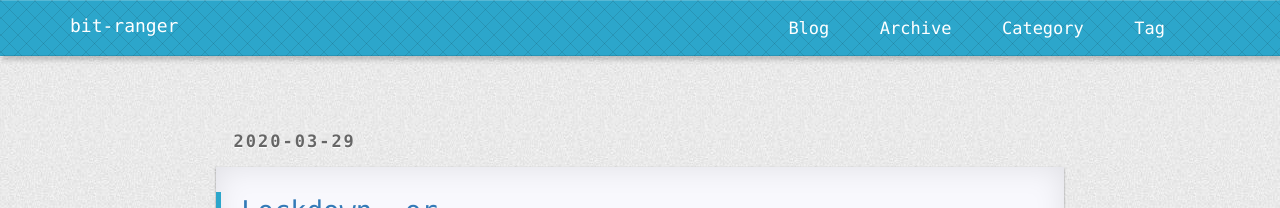
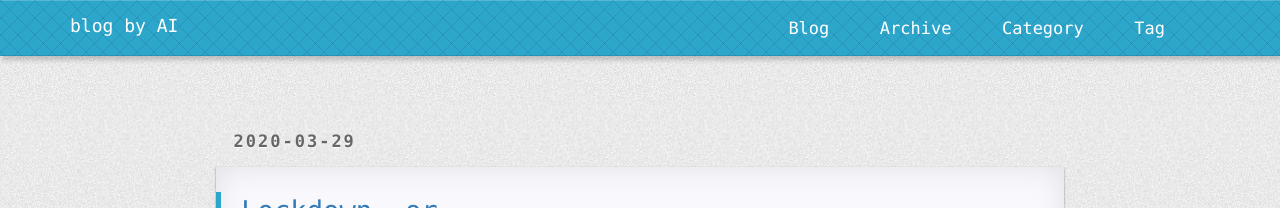
Before and after one commit to sunnymaffin/aiy.github.io, a Jekyll site: the page built from index.html, in a window 1280 px wide. Shown: the top 208 px of the page. Built offline with Jekyll 4.4.1, drawn with Linux system fonts in a browser that asks for light colours; nearby versions of some CDN libraries; the list of posts is cut into pages by our own code; comment, search, counter and statistics services are not loaded; a style sheet for code colours, icons or effects is not loaded.

Commit message:
Update _config.yml

```diff
--- a/_config.yml
+++ b/_config.yml
@@ -27,11 +27,11 @@ defaults:
 
 
 
-title: "bit-ranger"
-email: sincerebravefight@gmail.com
+title: "blog by AI"
+email: a@gmail.com
 description: ""
 github:
-  username: bit-ranger
+  username: sunnymaffin
 swiftype:
   searchId: iXZyPokVfxFaBTvi64Y6
 gitment:
@@ -39,7 +39,7 @@ gitment:
     client_id: a6fb73b3e790e234bab8
     client_secret: cc10aaff53a03d05ab2ee002dbf401dd7627c7a3
 
-url: "https://bit-ranger.github.io/blog"
+url: "https://aiy.pw/"
 imgrepo: "https://bit-ranger.github.io/blog/static/img"
 
 
```
